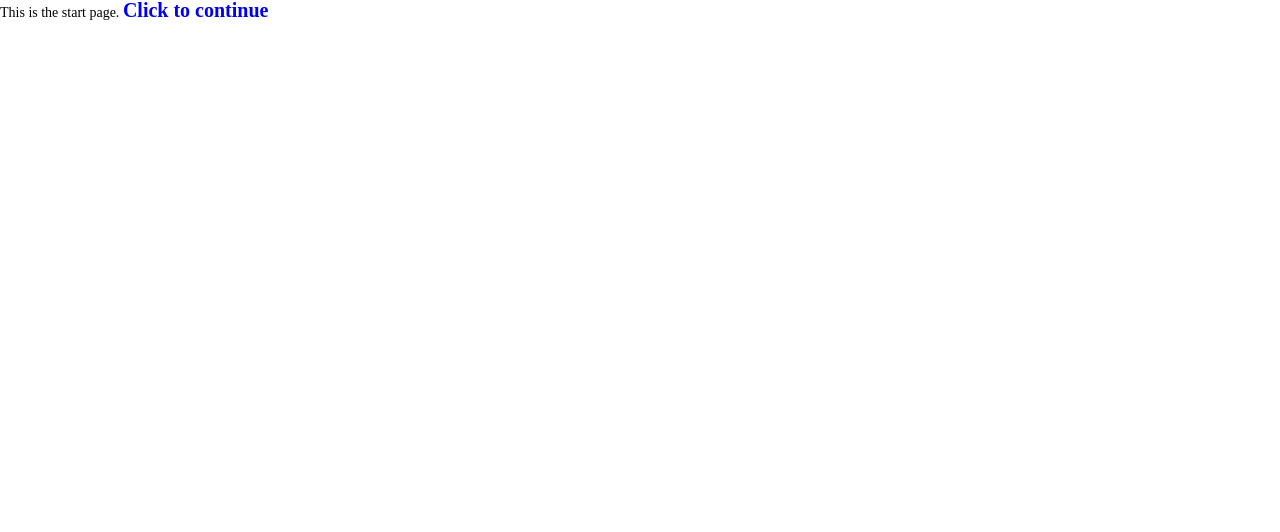
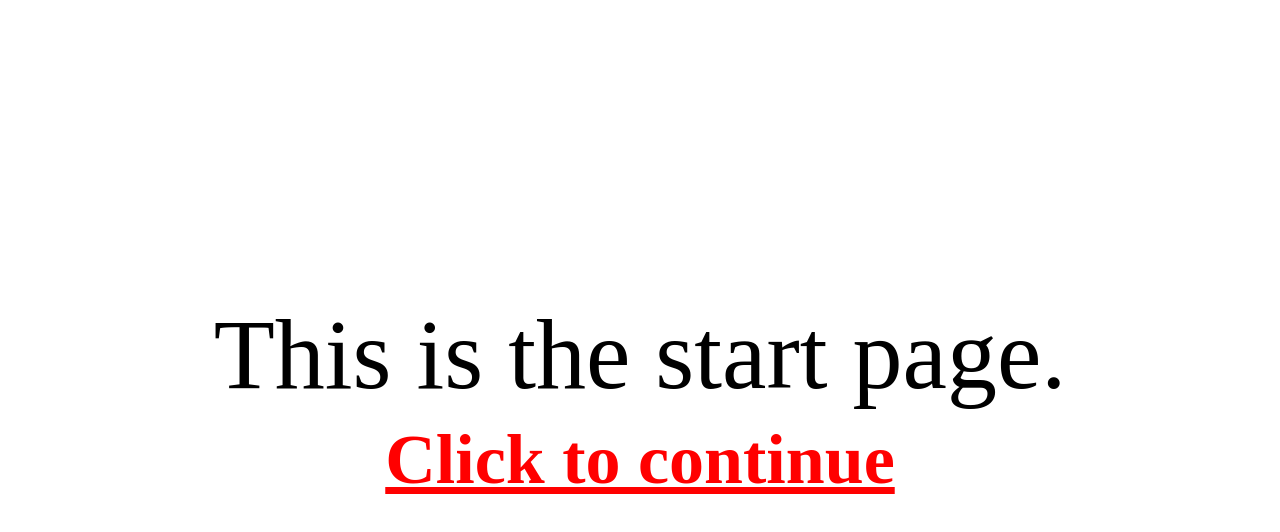
Before and after one commit to KhushGaniev/Rick-and-Morty, a Vue app: page / in a window 1280 px wide. Shown: the top 532 px of the page. Built offline with nearby package versions, Linux system fonts and the light colour scheme.

Commit message:
feat: add style for main page

```diff
--- a/src/views/StartView.vue
+++ b/src/views/StartView.vue
@@ -1,12 +1,38 @@
 <template>
   <div class="start">
-    This is the start page.
-    <router-link to="/products"><span>Click to continue</span></router-link>
+    <h1 class="start__title">This is the start page.</h1>
+    <router-link class="start__link" to="/products">
+      <span>Click to continue</span>
+    </router-link>
   </div>
 </template>
 <style lang="scss" scoped>
-span {
-  font-size: 20px;
-  font-weight: 600;
+.start {
+  display: flex;
+  flex-direction: column;
+  align-items: center;
+  justify-content: center;
+  gap: 20px;
+  height: 100vh;
+
+  &__title {
+    text-align: center;
+    font-size: 100px;
+
+    @media (max-width: 768px) {
+      font-size: 50px;
+    }
+  }
+
+  &__link {
+    color: red;
+    font-size: 70px;
+    font-weight: 600;
+    text-decoration: underline;
+
+    @media (max-width: 768px) {
+      font-size: 30px;
+    }
+  }
 }
 </style>
```
